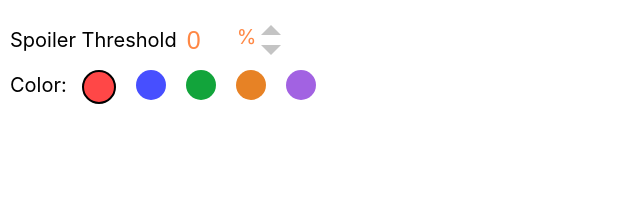
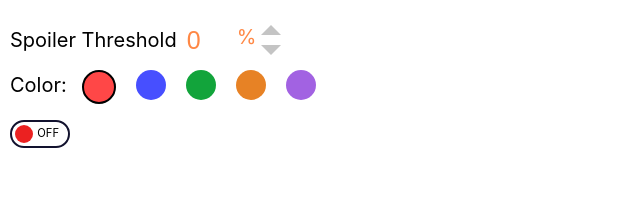
Before and after one commit to roryeiffe/Fresh-Results, a React (Create React App) app: page / in a window 1280 px wide. Shown: the top 210 px of the page, without its empty margins (0-640 px from the left). Built offline with nearby package versions, Linux system fonts and the light colour scheme.

Commit message:
Added toggle button

```diff
--- a/src/App.js
+++ b/src/App.js
@@ -1,13 +1,23 @@
 import './App.css';
 
 import Threshold from './components/threshold';
-import ColorPicker from './components/colorPicker'
+import ColorPicker from './components/colorPicker';
+import ToggleButton from './components/toggleButton';
 
 function App() {
   return (
     <div className="App">
-      <Threshold/>
-      <ColorPicker colors = {['#FF4747', '#474FFF', '#12A43B', '#E78225', '#A262E2']}/>
+      <Threshold />
+      <ColorPicker colors={['#FF4747', '#474FFF', '#12A43B', '#E78225', '#A262E2']} />
+      <div style={{
+        marginTop: '20px'
+      }}>
+        <ToggleButton
+          onToggle={(toggleState) => {
+            console.log(`Button toggled! (new state => ${toggleState})`);
+          }}
+        />
+      </div>
     </div>
   );
 }
--- /dev/null
+++ b/src/components/toggleButton.js
@@ -0,0 +1,43 @@
+import React, { useState, useEffect } from 'react'
+
+/**
+ * ToggleButton
+ * --------------------------
+ * @desc
+ * The toggle button is a component
+ * that displays whether a functionality
+ * is on or off.
+ *
+ * The state is toggled by clicking on the button.
+ * When the state changes, a callback function is
+ * called to act on the state change.
+ *
+ * @params
+ * [onToggle] => The callback function that is executed
+ * when the state of the toggle button is changed.
+ */
+const ToggleButton = ({ onToggle }) => {
+
+    // determine whether the toggle button is on / off
+    const [toggleState, setToggleState] = useState(false);
+
+    useEffect(() => {
+
+        // ... do something
+        if (onToggle != null) {
+            onToggle(toggleState);
+        }
+
+    }, [toggleState]);
+
+    return (<div className={`toggle-button noselect ${toggleState ? 'toggled' : ''}`} onClick={() => {
+        setToggleState(!toggleState);
+    }}>
+        <div className="toggle-pin noselect" />
+        <div className="toggle-text noselect">
+            {toggleState ? 'on' : 'off'}
+        </div>
+    </div>);
+}
+
+export default ToggleButton;
--- a/src/index.css
+++ b/src/index.css
@@ -11,3 +11,67 @@ code {
   font-family: source-code-pro, Menlo, Monaco, Consolas, 'Courier New',
     monospace;
 }
+
+.toggle-button {
+  width: 60px;
+  border: 2px solid #12122e;
+  height: 28px;
+  border-radius: 30px;
+  box-sizing: border-box;
+  position: relative;
+  cursor: pointer;
+}
+
+.toggle-button::before {
+  content: "";
+  box-shadow: 0px 0px 0px 0px rgba(0, 0, 0, 0.3);
+  position: absolute;
+  left: -4px; right: -4px;
+  top: -4px; bottom: -4px;
+  border-radius: 30px;
+  transition: box-shadow 0.25s;
+}
+
+.toggle-button:active::before {
+  box-shadow: 0px 0px 1px 2px rgba(0, 0, 0, 0.3);
+}
+
+.toggle-button.toggled .toggle-pin {
+  transform: translateX( 31px );
+  background-color: #21eb5a;
+}
+
+.toggle-button .toggle-pin {
+  width: 18px;
+  height: 18px;
+  background-color: #eb2121;
+  border-radius: 30px;
+  position: absolute;
+  left: 3px;
+  top: 3px;
+  transition: transform 0.25s, background 0.25s;
+  z-index: 2;
+}
+
+.toggle-button .toggle-text {
+  font-size: 0.7rem;
+  position: absolute;
+  right: 9px;
+  transition: transform 0.25s;
+  z-index: 1;
+  text-transform: uppercase;
+  line-height: 23px;
+}
+.toggle-button.toggled .toggle-text {
+  transform: translateX( -25px );
+}
+
+.noselect {
+  -webkit-touch-callout: none; /* iOS Safari */
+    -webkit-user-select: none; /* Safari */
+     -khtml-user-select: none; /* Konqueror HTML */
+       -moz-user-select: none; /* Old versions of Firefox */
+        -ms-user-select: none; /* Internet Explorer/Edge */
+            user-select: none; /* Non-prefixed version, currently
+                                  supported by Chrome, Edge, Opera and Firefox */
+}
```
